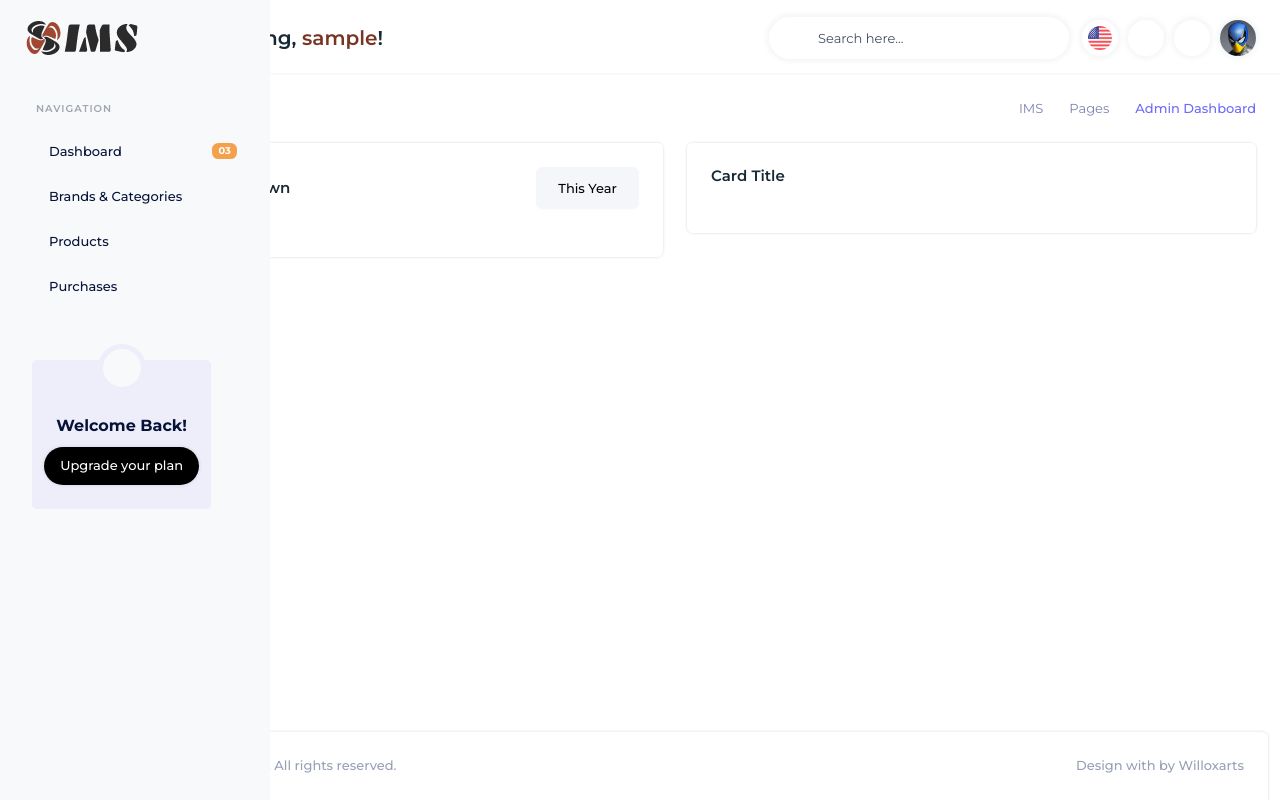
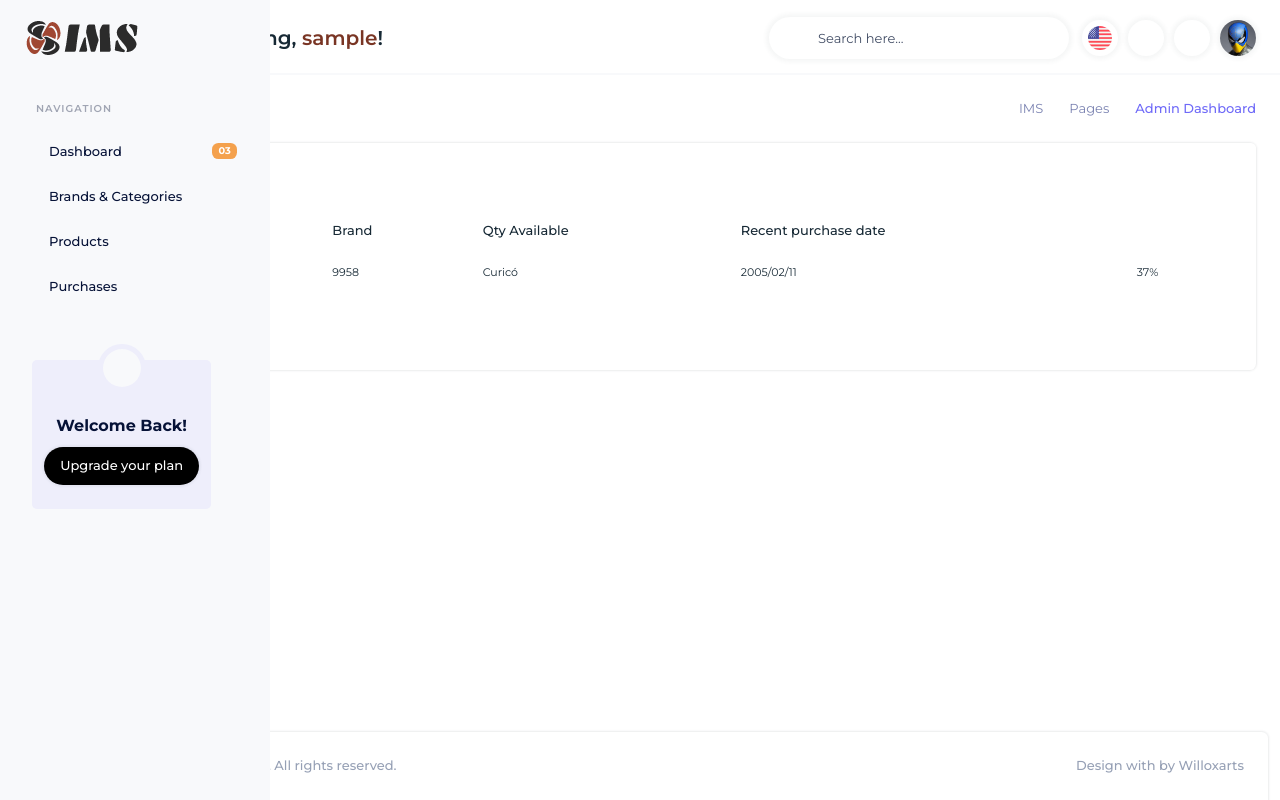
Before and after one commit to Nathan-Jays256/IMS, a PHP site: page /IMS/pages/dashboard.php in a window 1280 px wide. Run offline with PHP 8.4, Linux system fonts and the light colour scheme; the visitor is signed in with stand-in values (Sample User, id 1); some libraries are stand-ins or nearby versions.

Commit message:
Changes 26.10.26

```diff
--- a/components/dashboard.cmp.php
+++ b/components/dashboard.cmp.php
@@ -1,43 +1,37 @@
 <div class="container-fluid">
-    <div class="row">
-        <div class="col-md-12 col-lg-6">
+    <div class="row justify-content-center">
+        <div class="col-12">
             <div class="card">
                 <div class="card-header">
                     <div class="row align-items-center">
                         <div class="col">
-                            <h4 class="card-title">Card title & Dropdown</h4>
-                        </div><!--end col-->
-                        <div class="col-auto">
-                            <div class="dropdown">
-                                <a href="#" class="btn bt btn-light dropdown-toggle" data-bs-toggle="dropdown" aria-haspopup="true" aria-expanded="false">
-                                    <i class="icofont-calendar fs-5 me-1"></i> This Year<i class="las la-angle-down ms-1"></i>
-                                </a>
-                                <div class="dropdown-menu dropdown-menu-end">
-                                    <a class="dropdown-item" href="#">Today</a>
-                                    <a class="dropdown-item" href="#">Last Week</a>
-                                    <a class="dropdown-item" href="#">Last Month</a>
-                                    <a class="dropdown-item" href="#">This Year</a>
-                                </div>
-                            </div>
+                            <h4 class="card-title">Stocks Available</h4>
                         </div><!--end col-->
                     </div> <!--end row-->
                 </div><!--end card-header-->
                 <div class="card-body pt-0">
-
-                </div><!--end card-body-->
-            </div><!--end card-->
-        </div> <!--end col-->
-        <div class="col-md-12 col-lg-6">
-            <div class="card">
-                <div class="card-header">
-                    <div class="row align-items-center">
-                        <div class="col">
-                            <h4 class="card-title">Card Title</h4>
-                        </div><!--end col-->
-                    </div> <!--end row-->
-                </div><!--end card-header-->
-                <div class="card-body pt-0">
-
+                    <div class="table-responsive">
+                        <table class="table datatable" id="datatable_2">
+                            <thead class="">
+                                <tr>
+                                    <th>Name</th>
+                                    <th>Brand</th>
+                                    <th>Qty Available</th>
+                                    <th data-type="date" data-format="YYYY/DD/MM">Recent purchase date</th>
+                                </tr>
+                            </thead>
+                            <tbody>
+                                <tr>
+                                    <td>Unity Pugh</td>
+                                    <td>9958</td>
+                                    <td>Curicó</td>
+                                    <td>2005/02/11</td>
+                                    <td>37%</td>
+                                </tr>
+                            </tbody>
+                        </table>
+                        <button type="button" class="btn btn-sm btn-primary csv">Export CSV</button>
+                    </div>
                 </div><!--end card-body-->
             </div><!--end card-->
         </div> <!--end col-->
--- a/components/global/scripts.cmp.php
+++ b/components/global/scripts.cmp.php
@@ -5,7 +5,7 @@
 <script src="<?= BASE_URL ?>assets/js/pages/datatable.init.js"></script>
 <script src="<?= BASE_URL ?>assets/js/app.js"></script>
 <script>
-    setTimeout(function () {
+    setTimeout(function() {
         let alertBox = document.getElementById('autoAlert');
 
         if (alertBox) {
```
